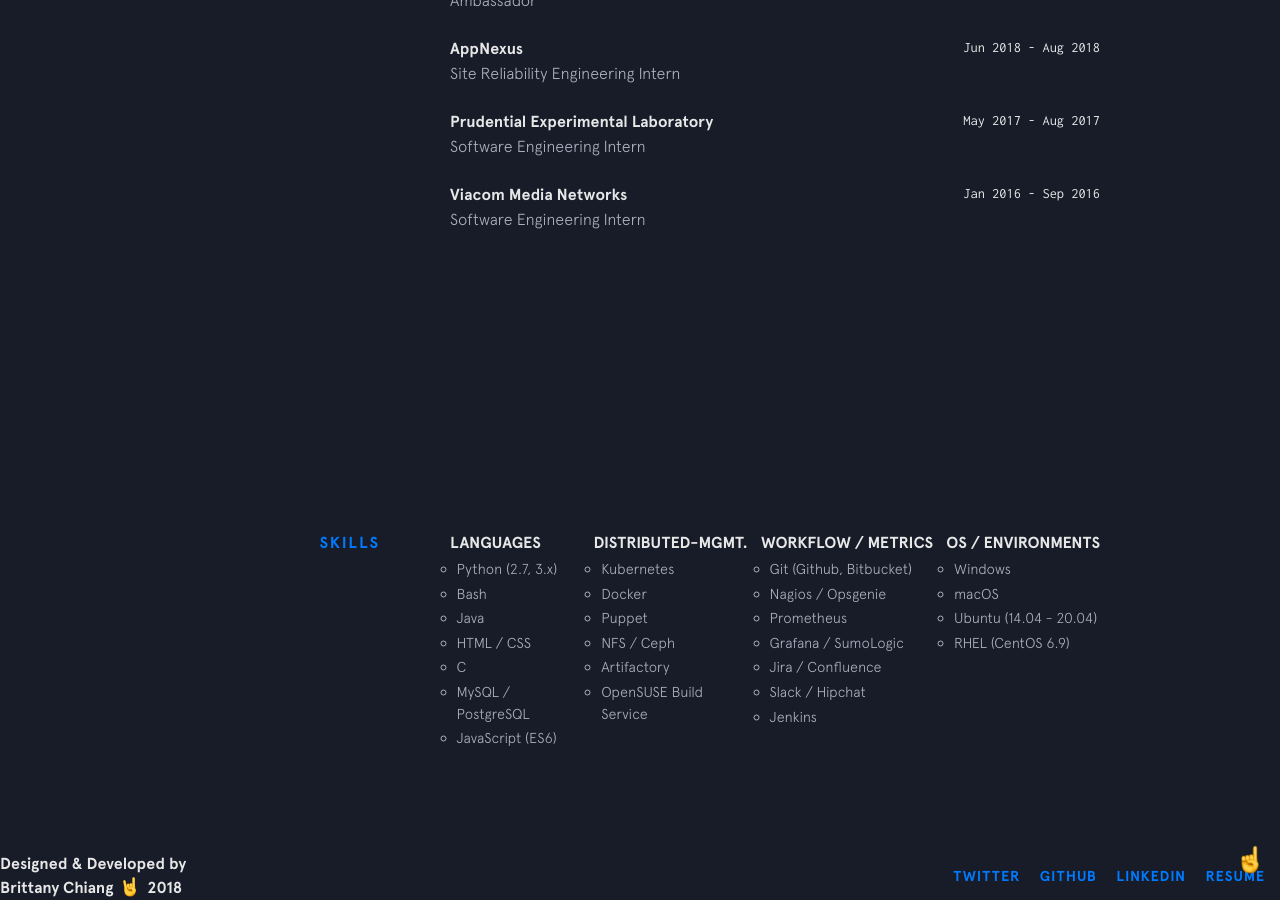
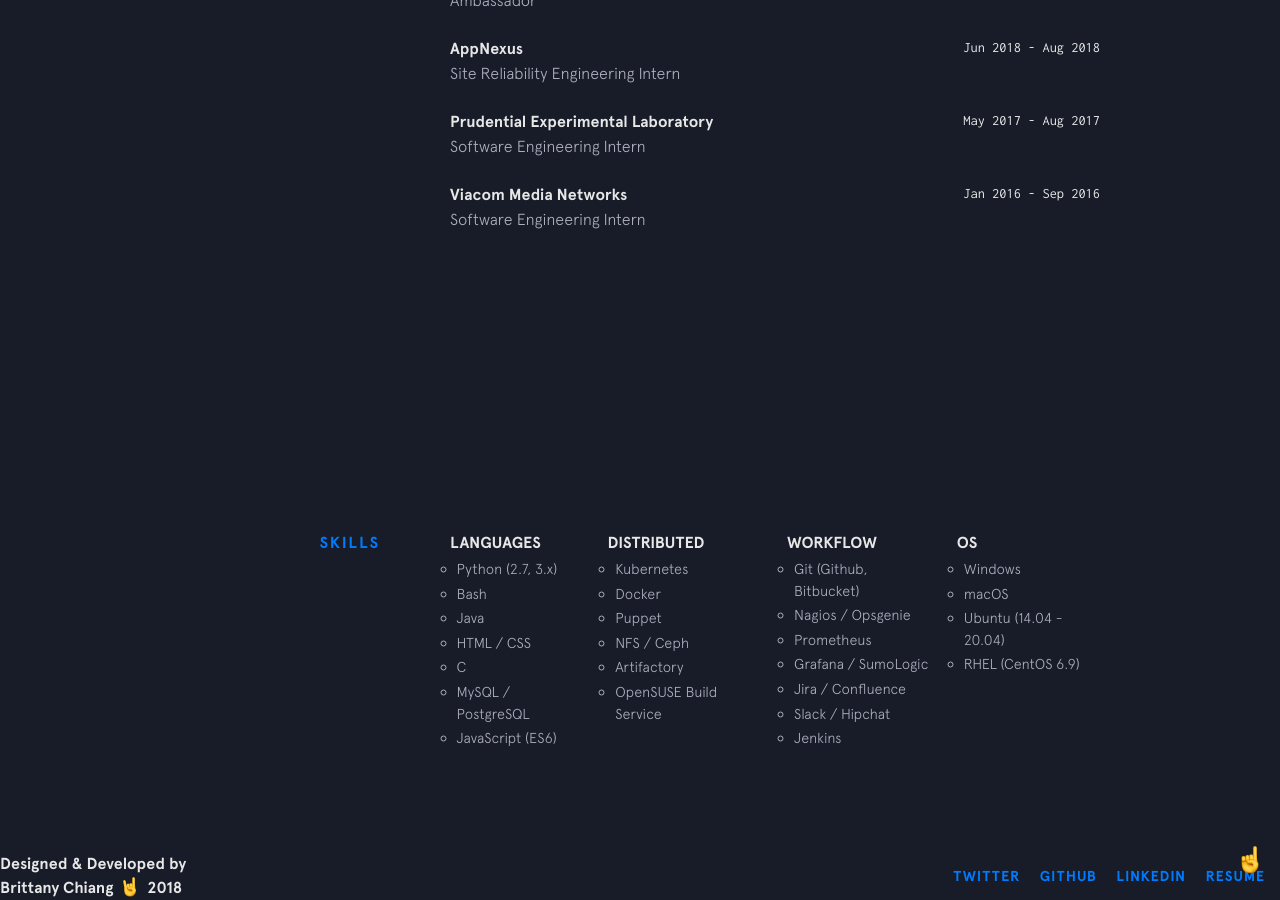
Before and after one commit to malenabashar/malenabashar.github.io, a Jekyll site: the page built from index.html, in a window 1280 px wide and 900 px high, scrolled down 1705 px. Built offline with Jekyll 4.4.1, drawn with Linux system fonts in a browser that asks for light colours; nearby versions of some CDN libraries.

Commit message:
Updating website

```diff
--- a/_includes/skills.html
+++ b/_includes/skills.html
@@ -12,7 +12,7 @@
         </ul>
       </div>
       <div class="skillz__category">
-        <div class="skillz__category__label">Distributed-Mgmt.</div>
+        <div class="skillz__category__label">Distributed</div>
         <ul>
           {% for tool in site.data.skills.dm %}
           <li class="skillz__category__item">{{tool.item}}</li>
@@ -20,7 +20,7 @@
         </ul>
       </div>
       <div class="skillz__category">
-        <div class="skillz__category__label">Workflow / Metrics</div>
+        <div class="skillz__category__label">Workflow</div>
         <ul>
           {% for workflow in site.data.skills.wm %}
           <li class="skillz__category__item">{{workflow.item}}</li>
@@ -28,7 +28,7 @@
         </ul>
       </div>
       <div class="skillz__category">
-        <div class="skillz__category__label">OS / Environments</div>
+        <div class="skillz__category__label">OS</div>
         <ul>
           {% for thing in site.data.skills.ose %}
           <li class="skillz__category__item">{{thing.item}}</li>
```
